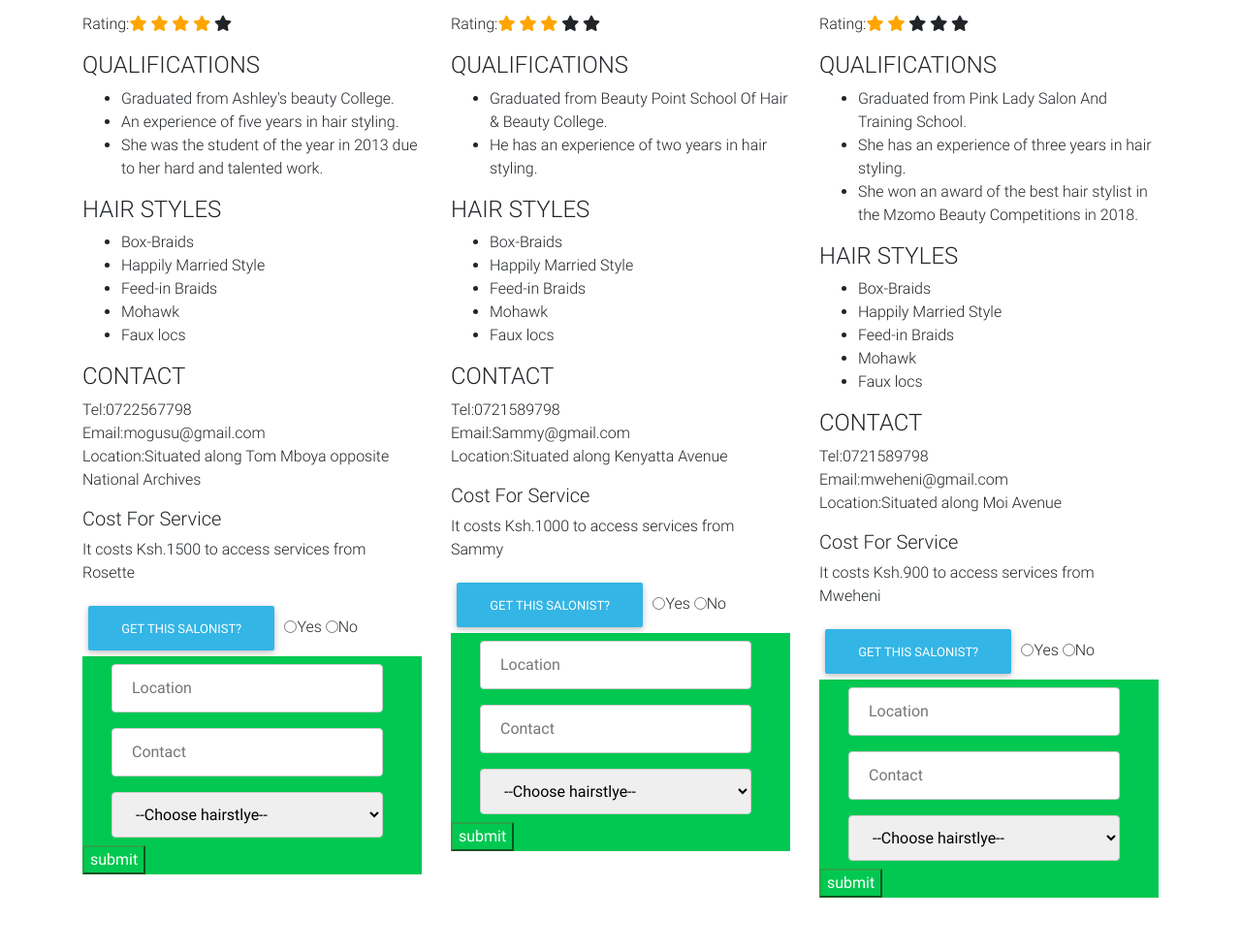
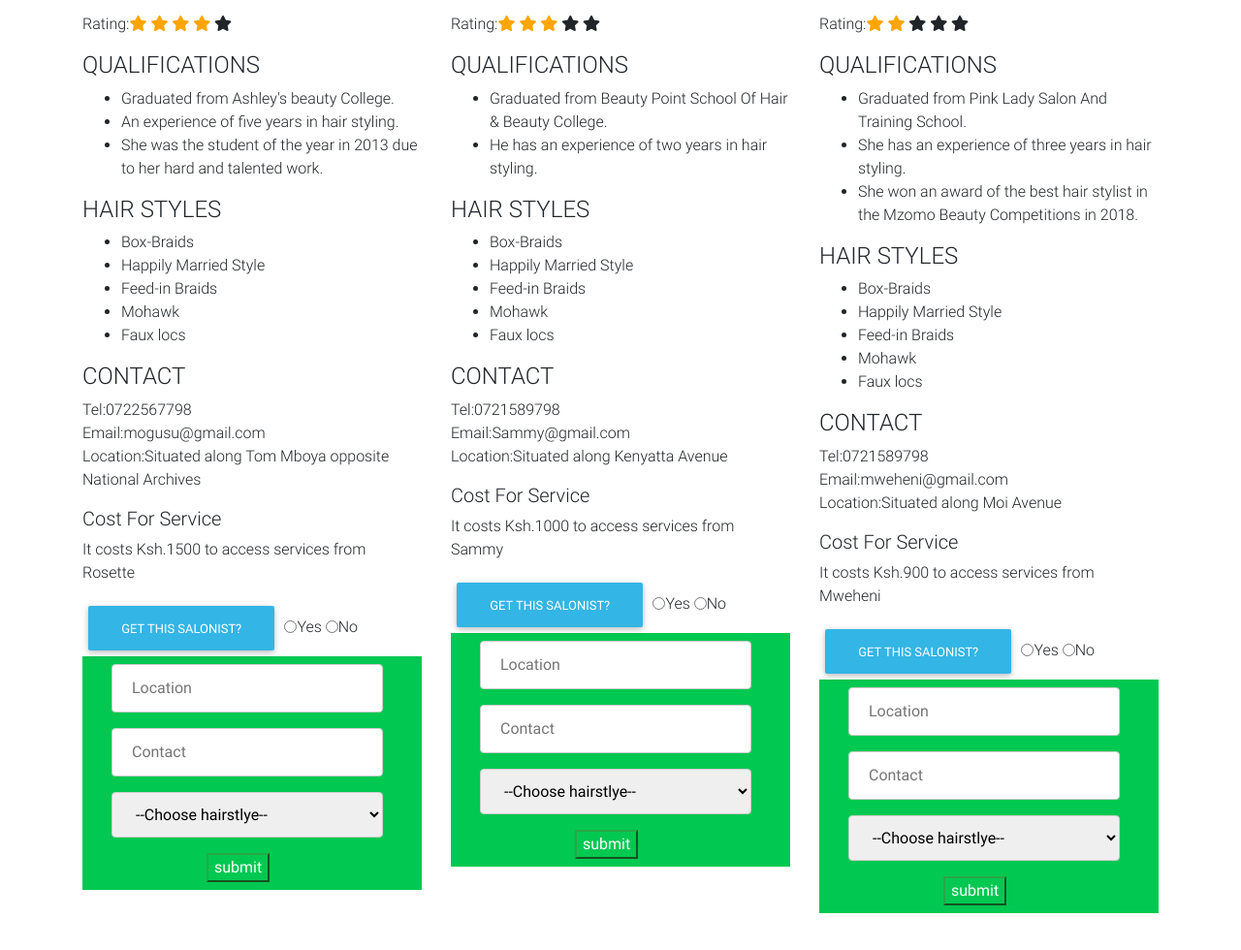
Before and after one commit to FawcettSimiyu/e-salon, a plain HTML site: page index.html in a window 1280 px wide. Shown: the part 108-1088 px from the top of the page at 97% size. Drawn offline with Linux system fonts and the light colour scheme.

Commit message:
Center the submit button

```diff
--- a/css/style.css
+++ b/css/style.css
@@ -11,3 +11,6 @@ input[type=text], select {
   border-radius: 4px;
   box-sizing: border-box;
 }
+input[type=submit] {
+  margin: 8px 128px;
+}
```
